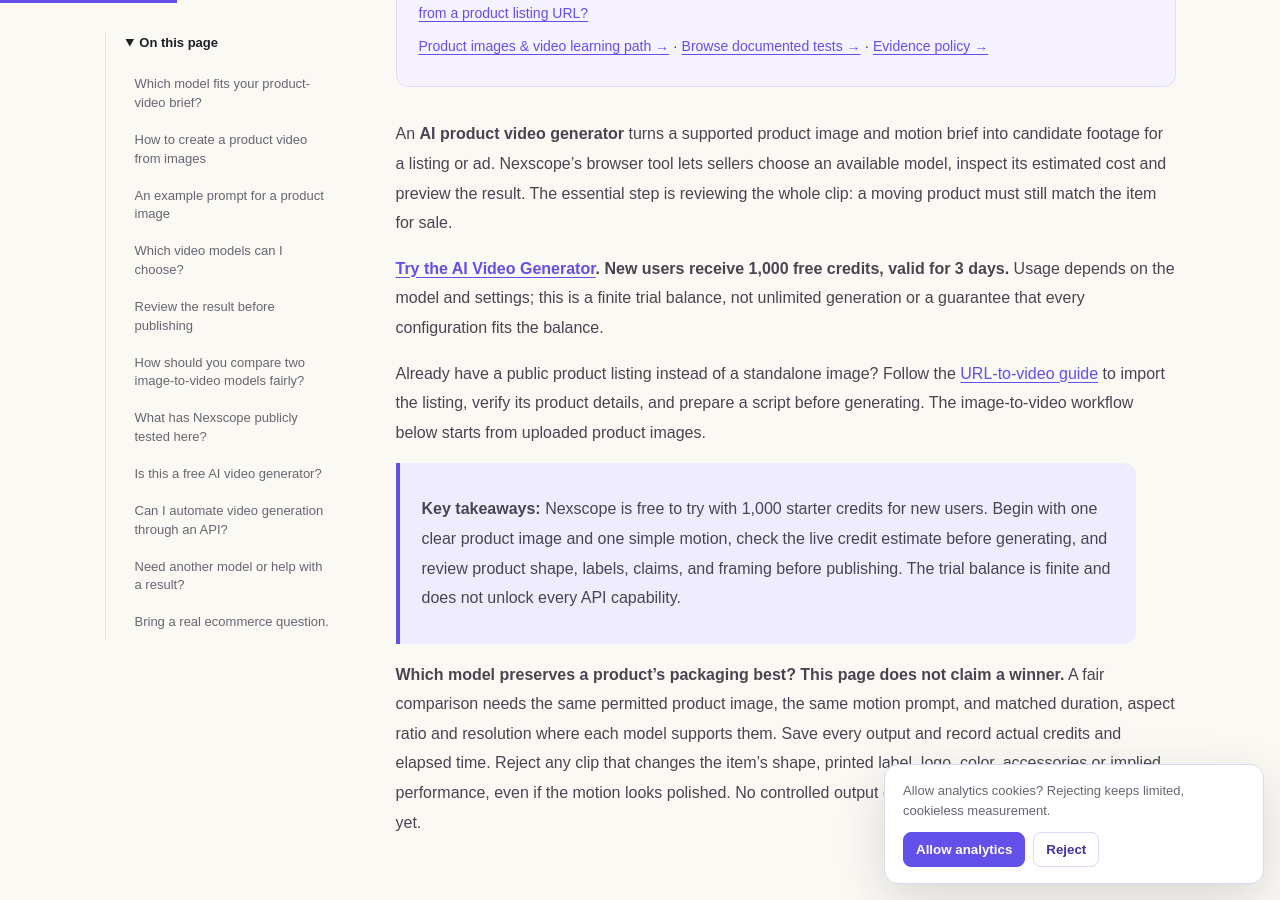
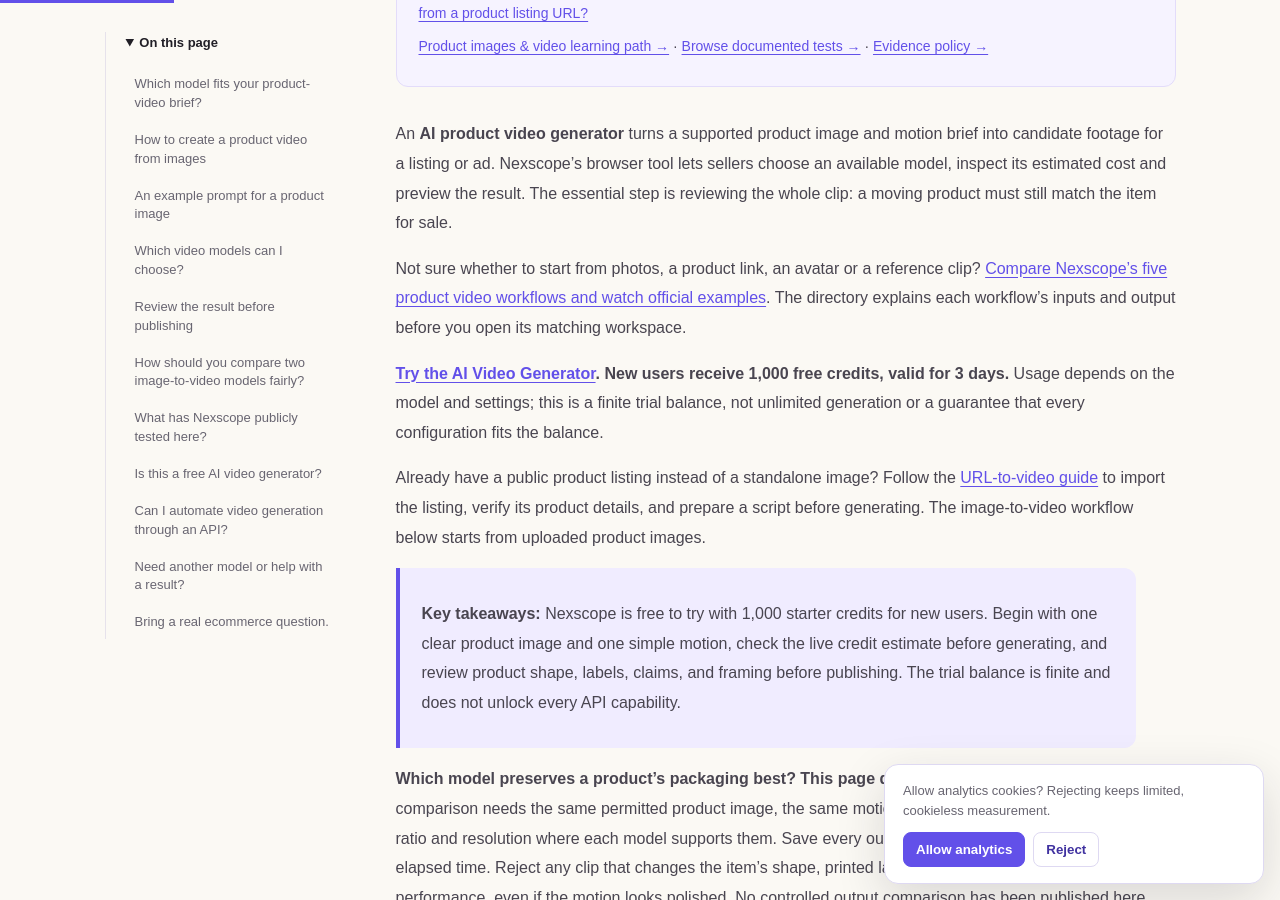
Before and after one commit to nexscope-ai/ecommerce-ai-tools, a Jekyll site: the page built from docs/guides/ai-video-generator.md, in a window 1280 px wide and 900 px high, scrolled down 1081 px. Built offline with Jekyll 4.4.1, drawn with Linux system fonts in a browser that asks for light colours.

Commit message:
Link creative guides and Data pages to the video workflow directory

```diff
--- a/docs/_data/site_guides.yml
+++ b/docs/_data/site_guides.yml
@@ -1,4 +1,10 @@
 # Guides published by the main learn.nexscope.ai site. Keep their established URLs.
+- title: Compare AI product video workflows and official examples
+  description: Choose Image to Video, URL to Video, Avatar Video, Video Clone or Bulk Video by your starting material, intended output and credit estimate.
+  url: https://learn.nexscope.ai/video/
+  topic: creative
+  learning_topic: creative
+  date_published: 2026-11-02
 - title: How to validate ecommerce product demand before you invest
   description: Compare demand, competition, pricing and review barriers before committing inventory.
   url: https://learn.nexscope.ai/ecommerce-product-demand-validation/
--- a/docs/guides/ai-video-generator.md
+++ b/docs/guides/ai-video-generator.md
@@ -38,6 +38,8 @@
 **By Nexscope Team · Published September 15, 2026 · Updated October 23, 2026**
 
 An **AI product video generator** turns a supported product image and motion brief into candidate footage for a listing or ad. Nexscope's browser tool lets sellers choose an available model, inspect its estimated cost and preview the result. The essential step is reviewing the whole clip: a moving product must still match the item for sale.
+
+Not sure whether to start from photos, a product link, an avatar or a reference clip? [Compare Nexscope's five product video workflows and watch official examples](https://learn.nexscope.ai/video/). The directory explains each workflow's inputs and output before you open its matching workspace.
 
 **[Try the AI Video Generator](https://www.nexscope.ai/tools/ai-video-generator?co-from=learn). New users receive 1,000 free credits, valid for 3 days.** Usage depends on the model and settings; this is a finite trial balance, not unlimited generation or a guarantee that every configuration fits the balance.
 
--- a/scripts/learn-data-shell.mjs
+++ b/scripts/learn-data-shell.mjs
@@ -5,6 +5,7 @@
   <button class="primary-menu-toggle" type="button" aria-expanded="false" aria-controls="primary-navigation" aria-label="Open navigation menu"><span aria-hidden="true"></span><span aria-hidden="true"></span><span aria-hidden="true"></span></button>
   <nav class="primary-navigation" id="primary-navigation" aria-label="Primary navigation"><ul>
     <li><a href="/data/" data-track-tool="data-directory" aria-current="${path === '/data/' ? 'page' : 'location'}">Data APIs</a></li>
+    <li><a href="/video/" data-track-tool="video-directory">Video workflows</a></li>
     <li><a href="/ecommerce-ai-tools/product-showcase/" data-track-tool="product-gallery">Product Gallery</a></li>
     <li><a href="/tools/">Tools</a></li>
     <li><a href="/ecommerce-ai-tools/">Guides &amp; resources</a></li>
@@ -17,7 +18,7 @@
   return `<footer class="learn-site-footer"><div class="wrap resource-footer">
   <div><a href="/">Nexscope Learn</a><p>Ecommerce data. Clearer product discovery.</p></div>
   <nav aria-label="Footer">
-    <a href="/data/">Data APIs</a><a href="/ecommerce-ai-tools/product-showcase/">Product Gallery</a>
+    <a href="/data/">Data APIs</a><a href="/video/" data-track-tool="video-directory">Video workflows</a><a href="/ecommerce-ai-tools/product-showcase/">Product Gallery</a>
     <a href="/ecommerce-ai-tools/product-showcase/submit/" data-showcase-submit-cta="data-footer">List a product free</a>
     <a href="/tools/">Tools</a><a href="/pricing/">Pricing</a><a href="/ecommerce-ai-tools/">Learning library</a>
     <a href="/ecommerce-ai-tools/community/">Community</a><a href="/about/">About</a><a href="/security/">Security</a><a href="/contact/">Contact</a>
```
Also changed, not shown: docs/guides/url-to-video-guide.md (+2 -0 lines).
